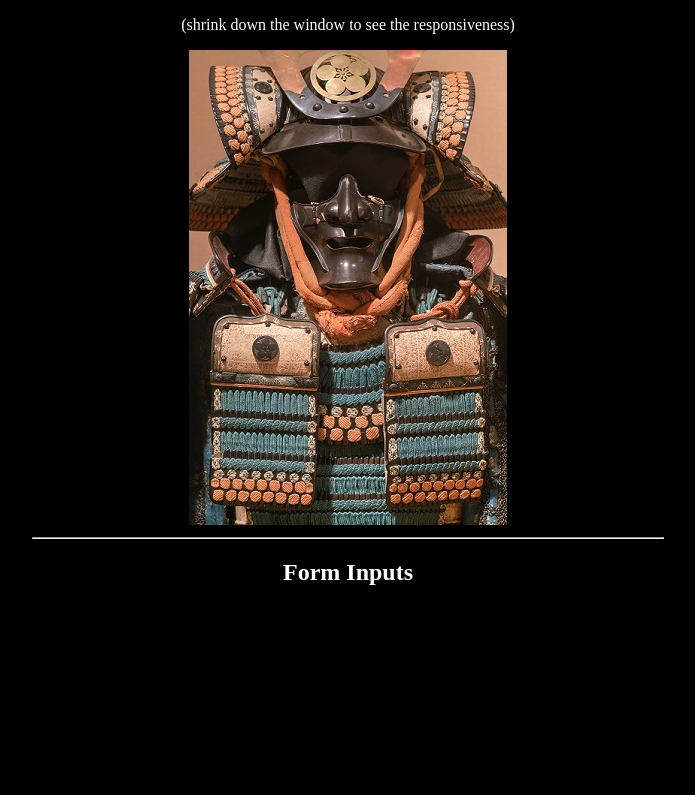
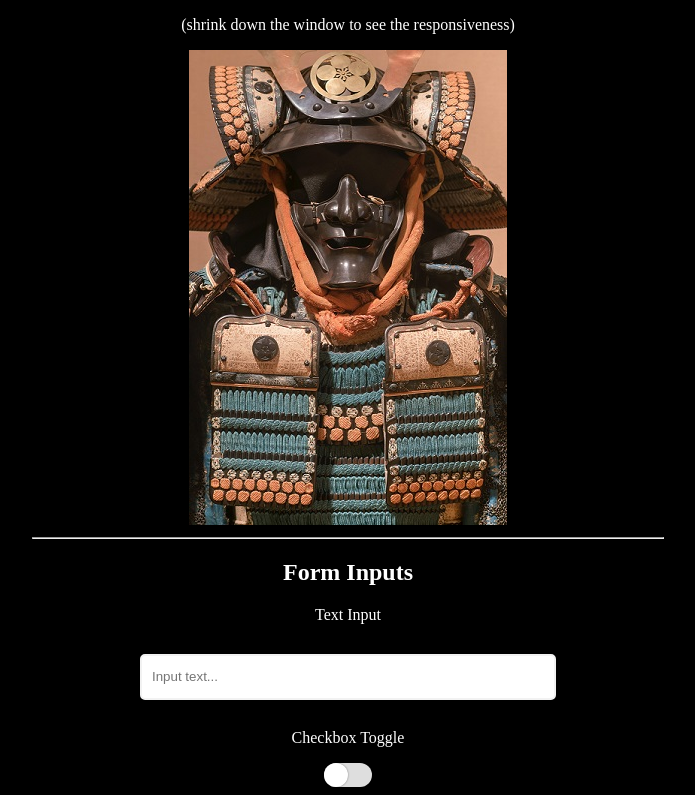
Before and after one commit to colinlancaster/samuraicss, a plain HTML site: page index.html in a window 1280 px wide. Shown: the part 1148-1943 px from the top of the page, without its empty margins (292-987 px from the left). Before the commit the page ends 1754 px from the top, so only its background shows below. Drawn offline with Linux system fonts and the light colour scheme.

Commit message:
input and checkbox toggle

```diff
--- a/index.html
+++ b/index.html
@@ -73,7 +73,16 @@
     <hr>
 
     <h2>Form Inputs</h2>
-    <p></p>
+    <p>Text Input</p>
+    <input type="text" class="input--text" placeholder="Input text...">
+
+    <p>Checkbox Toggle</p>
+    <!-- Thanks CSS Tricks https://css-tricks.com/the-checkbox-hack/ -->
+    <div class="switch">
+      <input id="switch-1" type="checkbox" class="switch-input" />
+      <label for="switch-1" class="switch-label">Switch</label>
+    </div>
+
   </div>
 
   <script src="samurai.js"></script>
--- a/samurai.css
+++ b/samurai.css
@@ -211,3 +211,77 @@
 .img--responsive { max-width: 100%; height: auto; }
 
 /* End Responsive Images */
+
+/* Form Input */
+
+.input--text {
+  max-width: 400px;
+  width: 80%;
+  line-height: 3em;
+  margin: 1em 2em;
+  border-radius: 5px;
+  border: 2px solid #f2f2f2;
+  outline: none;
+  padding-left: 10px;
+}
+
+.input--text:focus {
+  outline: none;
+  box-shadow: 0px 0px 5px #61C5FA;
+  border: 1px solid #5AB0DB;
+}
+
+.input--text:hover {
+  box-shadow: 0px 0px 5px #61C5FA;
+  border: 1px solid #5AB0DB;
+  border-radius: 5px;
+}
+
+.switch {
+  position: relative;
+  display: inline-block;
+}
+.switch-input {
+  display: none;
+}
+.switch-label {
+  display: block;
+  width: 48px;
+  height: 24px;
+  text-indent: -150%;
+  clip: rect(0 0 0 0);
+  color: transparent;
+  user-select: none;
+}
+.switch-label::before,
+.switch-label::after {
+  content: "";
+  display: block;
+  position: absolute;
+  cursor: pointer;
+}
+.switch-label::before {
+  width: 100%;
+  height: 100%;
+  background-color: #dedede;
+  border-radius: 9999em;
+  -webkit-transition: background-color 0.25s ease;
+  transition: background-color 0.25s ease;
+}
+.switch-label::after {
+  top: 0;
+  left: 0;
+  width: 24px;
+  height: 24px;
+  border-radius: 50%;
+  background-color: #fff;
+  box-shadow: 0 0 2px rgba(0, 0, 0, 0.45);
+  -webkit-transition: left 0.25s ease;
+  transition: left 0.25s ease;
+}
+.switch-input:checked + .switch-label::before {
+  background-color: #89c12d;
+}
+.switch-input:checked + .switch-label::after {
+  left: 24px;
+}
```
Also changed, not shown: 1 other file.
